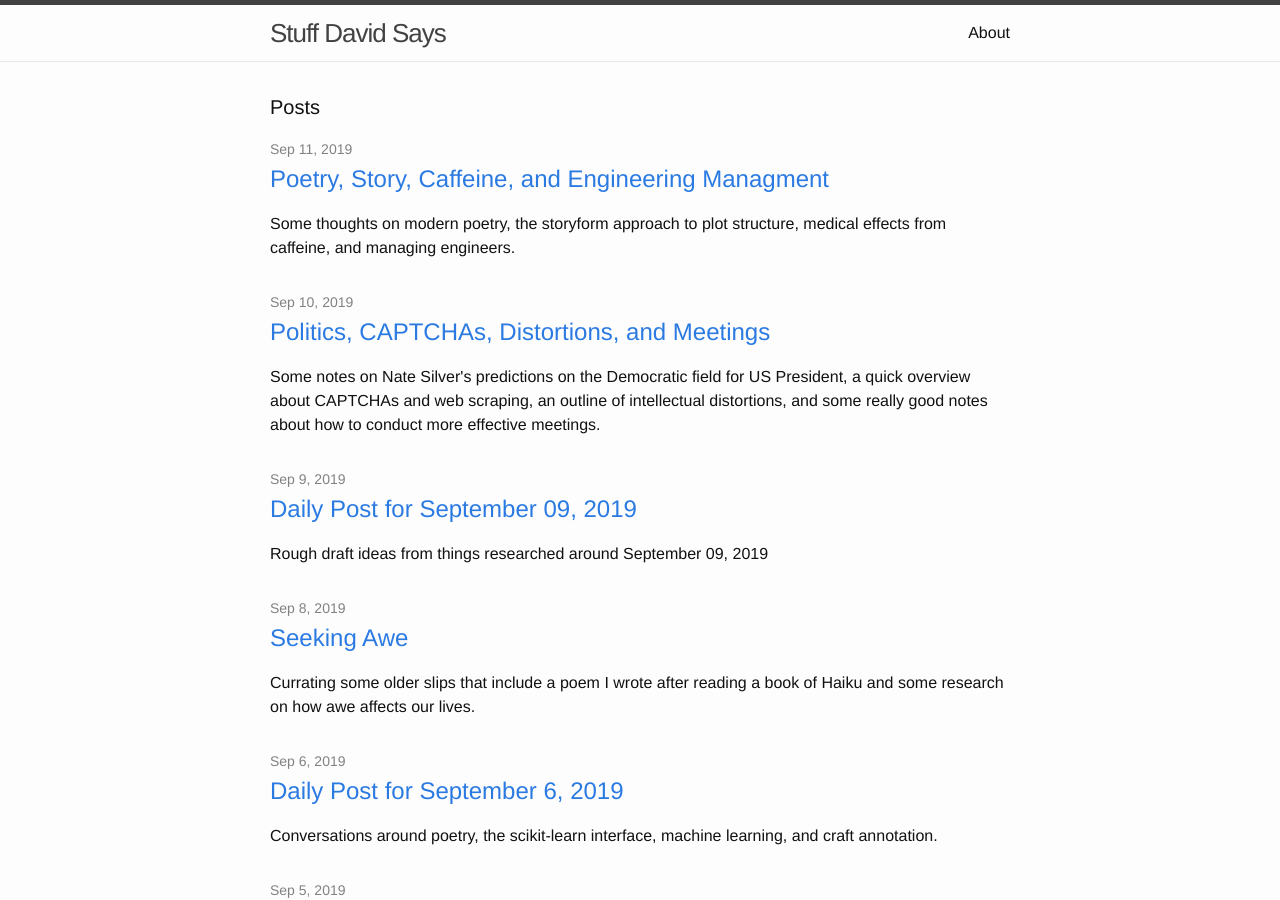
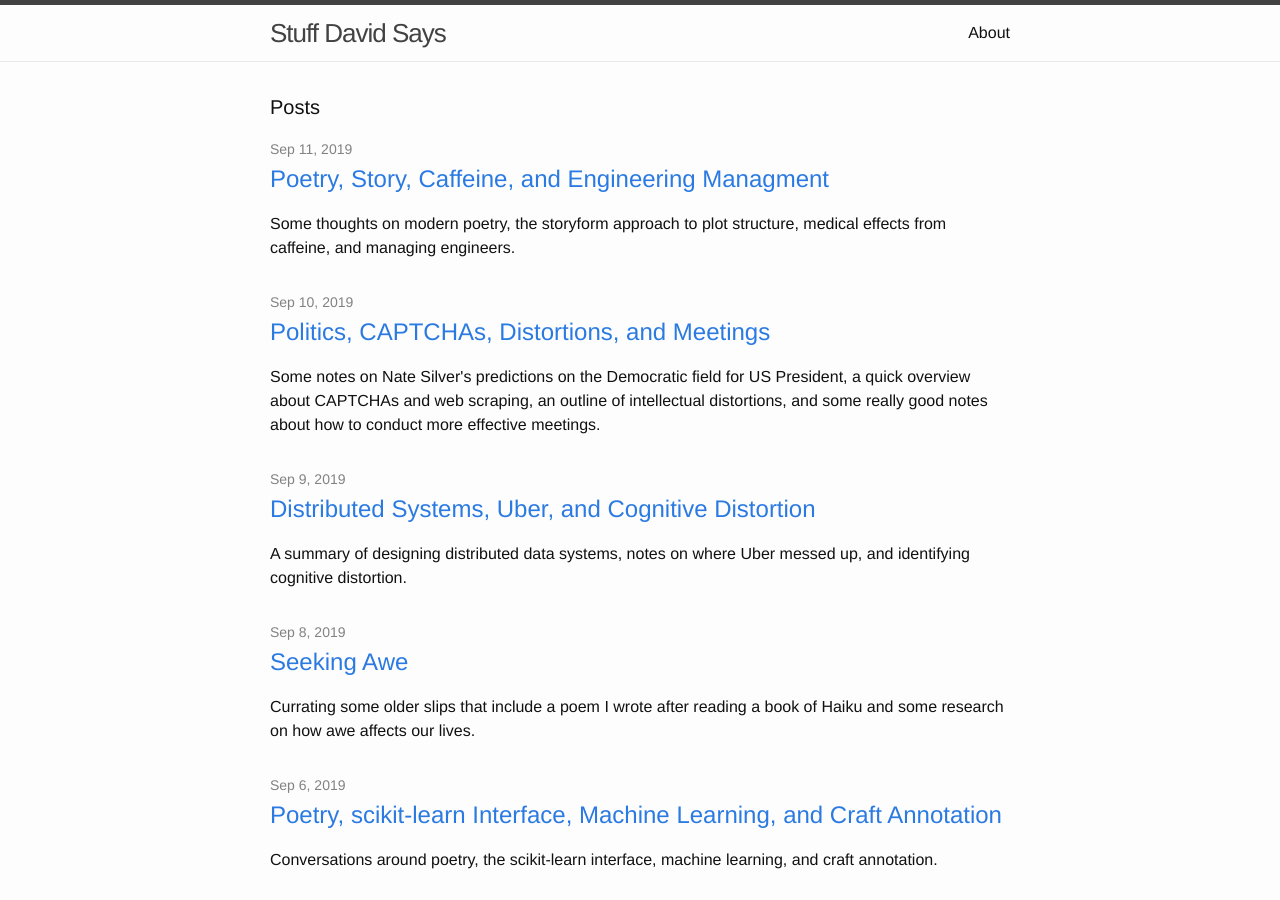
Before and after one commit to davidrichards/davidrichards.github.io, a Jekyll site: the page built from index.html, in a window 1280 px wide and 900 px high. Built offline with Jekyll 4.4.1, drawn with Linux system fonts in a browser that asks for light colours.

Commit message:
Fix Summariees

```diff
--- a/_posts/2019-09-06-daily-post-for-september-6-2019.markdown
+++ b/_posts/2019-09-06-daily-post-for-september-6-2019.markdown
@@ -1,6 +1,6 @@
 ---
 layout: post
-title:  Daily Post for September 6, 2019
+title:  Poetry, scikit-learn Interface, Machine Learning, and Craft Annotation
 summary: Conversations around poetry, the scikit-learn interface, machine learning, and craft annotation.
 date:   2019-09-06-22:20:22
 categories: raw
@@ -279,7 +279,12 @@ Sequence seven, Gabriella's old boyfriend shows up with a competing buyer for th
 
 Sequence eight, we find Gabriella deciding to keep the inn, stay in New Zealand, then check with Jake if that works for him. It's important that the main characters have their own choices, which they do here. Villains don't make decisions, heroes do. They fall in love and things end as expected. Gabriella is transformed by her journey, making her own decisions, the audience is confident in her ability to handle life.
 
+<<<<<<< HEAD
 Reading this annotation, it seems trite. Stories are meant to make us feel things, which I barely did in this case—useful for seeing classic story craft in cardboard cutout fashion. What I know I have a hard time with is writing the trite in the first draft, and asking harder questions of my stories in subsequent drafts. I want to rush all of my insight and ideas into the story too quickly, without giving me time to listen to the story and have an experience learning while writing. This story is a strong first draft, produced and released for all it was meant to be, a light comedy for a weekday night at home.
+=======
+Reading this annotation, it seems trite. Stories are meant to make us feel things, which I barely did in this case—useful for seeing classic story craft in cardboard cutout fashion. What I know I have a hard time with is writing the trite in the first draft, and asking harder questions of my stories in subsequent drafts. I want to rush all of my insight and ideas into the story too quickly, without giving me time to listen to the story and have an experience learning while writing. This story is a strong first draft, produced and released for all it was meant to be, a light comedy for a weekend night at home.
+>>>>>>> 29378c9ac4a0a044651d8e29128f365b8a2b7e9a
+
 
 ## References
 
--- a/_posts/2019-09-09-daily-post-for-september-09-2019.markdown
+++ b/_posts/2019-09-09-distributed-systems-uber-and-cognitive-distortion.markdown
@@ -1,7 +1,7 @@
 ---
 layout: post
-title:  Daily Post for September 09, 2019
-summary: Rough draft ideas from things researched around September 09, 2019
+title:  Distributed Systems, Uber, and Cognitive Distortion
+summary: A summary of designing distributed data systems, notes on where Uber messed up, and identifying cognitive distortion.
 date:   2019-09-09-07:46:56
 categories: raw
 ---
```
Also changed, not shown: 1 other file.
